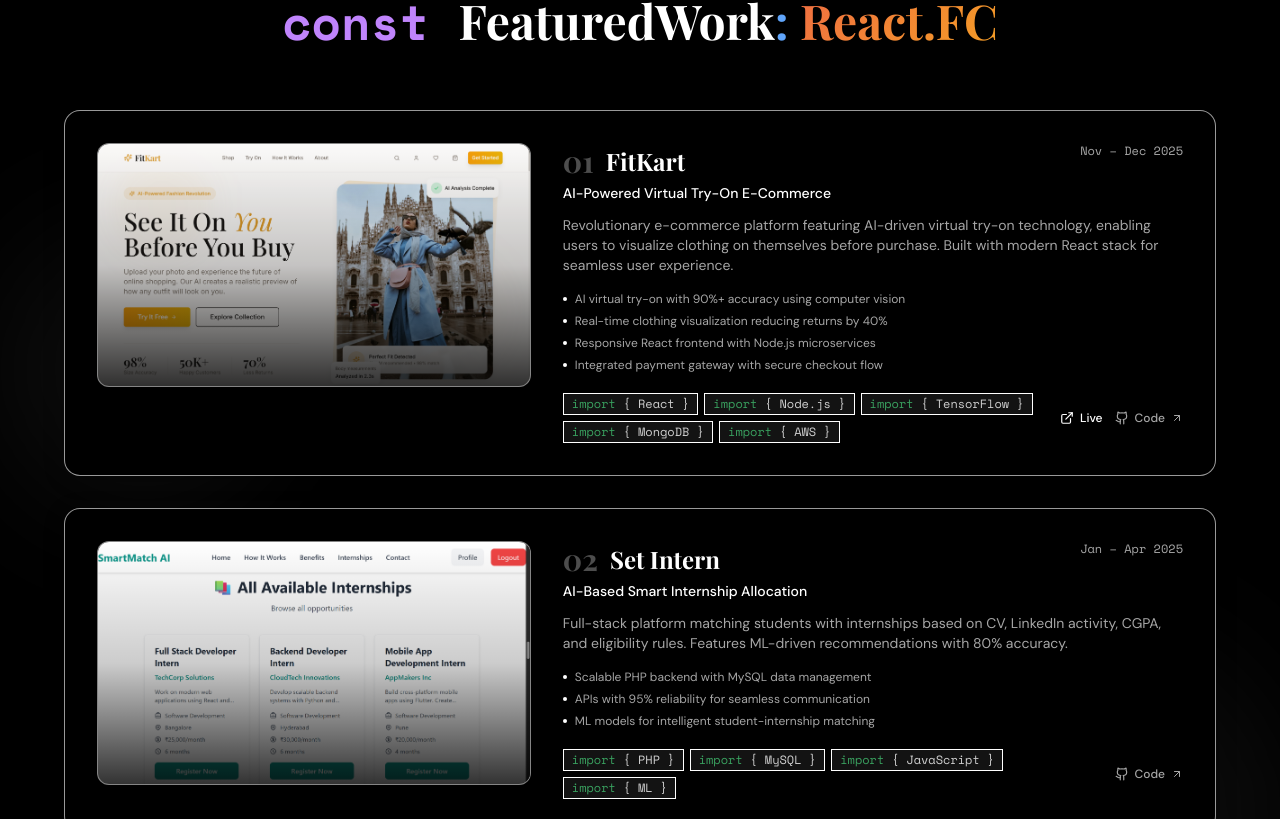
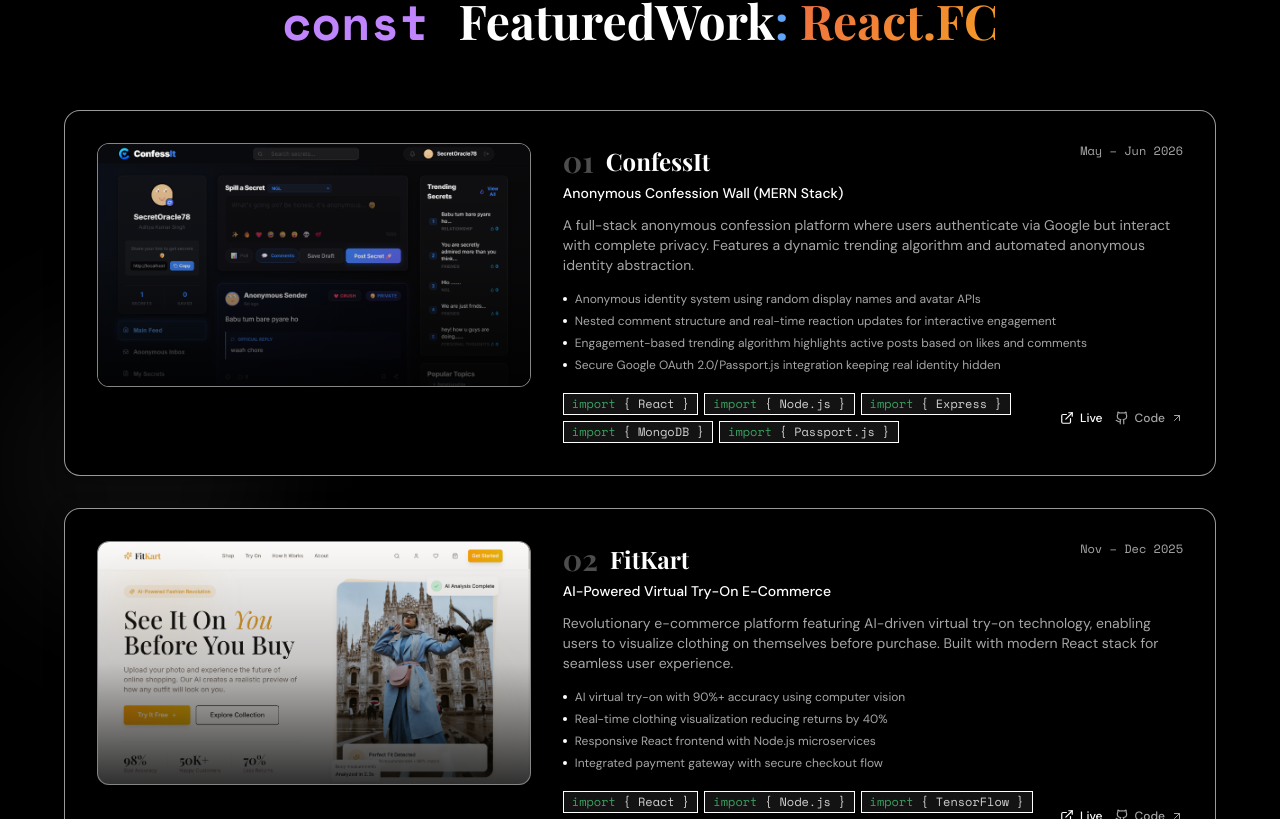
Before and after one commit to adityakumarsingh2/portfolio, a React (Vite) app: page / in a window 1280 px wide. Shown: the part 5001-5820 px from the top of the page. Built offline with nearby package versions, Linux system fonts and the light colour scheme; no server answers; the HTML template or start-up script is replaced by a standard one.

Commit message:
Add new project: ConfessIt

```diff
--- a/src/components/Projects.tsx
+++ b/src/components/Projects.tsx
@@ -3,10 +3,29 @@ import { ArrowUpRight, Github, ExternalLink } from "lucide-react";
 import fitkartPreview from "@/assets/fitkart-preview.png";
 import shantiBrickfieldPreview from "@/assets/shanti-brickfield-preview.png";
 import smartmatchPreview from "@/assets/smartmatch-preview.png";
+import confessitPreview from "@/assets/confessit-preview.png";
 
 const projects = [
   {
     number: "01",
+    title: "ConfessIt",
+    subtitle: "Anonymous Confession Wall (MERN Stack)",
+    description:
+      "A full-stack anonymous confession platform where users authenticate via Google but interact with complete privacy. Features a dynamic trending algorithm and automated anonymous identity abstraction.",
+    highlights: [
+      "Anonymous identity system using random display names and avatar APIs",
+      "Nested comment structure and real-time reaction updates for interactive engagement",
+      "Engagement-based trending algorithm highlights active posts based on likes and comments",
+      "Secure Google OAuth 2.0/Passport.js integration keeping real identity hidden",
+    ],
+    technologies: ["React", "Node.js", "Express", "MongoDB", "Passport.js"],
+    period: "May – Jun 2026",
+    github: "https://github.com/adityakumarsingh2",
+    live: "https://justconfessit.vercel.app",
+    image: confessitPreview,
+  },
+  {
+    number: "02",
     title: "FitKart",
     subtitle: "AI-Powered Virtual Try-On E-Commerce",
     description:
@@ -24,7 +43,7 @@ const projects = [
     image: fitkartPreview,
   },
   {
-    number: "02",
+    number: "03",
     title: "Set Intern",
     subtitle: "AI-Based Smart Internship Allocation",
     description:
@@ -40,7 +59,7 @@ const projects = [
     image: smartmatchPreview,
   },
   {
-    number: "03",
+    number: "04",
     title: "Shanti Brick Field",
     subtitle: "Full-Stack Business Solution",
     description:
```
Also changed, not shown: src/assets/confessit-preview.png (added).
